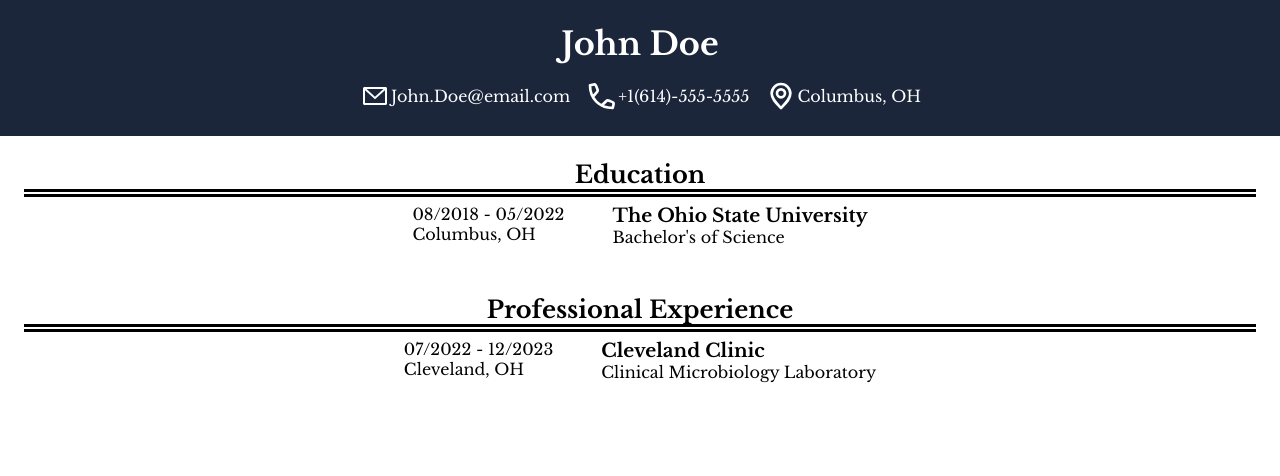
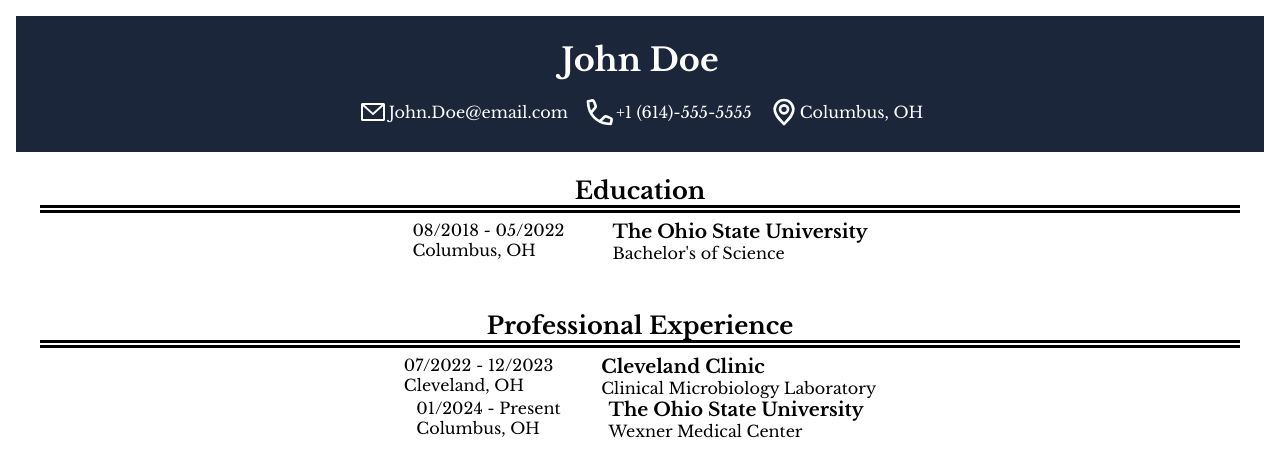
Before and after one commit to claytonm17/CV-app, a React (Vite) app: page / in a window 1280 px wide. Shown: the top 476 px of the page. Built offline with nearby package versions, Linux system fonts and the light colour scheme; the HTML template or start-up script is replaced by a standard one.

Commit message:
Able to add second professional experience

```diff
--- a/src/components/CV.jsx
+++ b/src/components/CV.jsx
@@ -8,7 +8,7 @@
 const personalInfo = {
     name: "John Doe",
     email: "John.Doe@email.com",
-    phone: "+1(614)-555-5555",
+    phone: "+1 (614)-555-5555",
     location: "Columbus, OH",
 }
 
@@ -18,6 +18,13 @@
     location: "Cleveland, OH",
     title: "Cleveland Clinic",
     info: "Clinical Microbiology Laboratory",
+}
+
+const professionalExperience2 = {
+    date: "01/2024 - Present",
+    location: "Columbus, OH",
+    title: "The Ohio State University",
+    info: "Wexner Medical Center",
 }
 
 function CV() {
@@ -36,6 +43,7 @@
             <CVSection
                 title={professionalExperience.sectionTitle}
                 contents={professionalExperience}
+                contents2={professionalExperience2}
             />
         </div>
     )
@@ -63,7 +71,7 @@
     )
 }
 
-function CVSection({ title, contents }) {
+function CVSection({ title, contents, contents2 }) {
     return (
         <div className="section">
             <h2>{title}</h2>
@@ -73,6 +81,13 @@
                 title={contents.title}
                 info={contents.info}
             />
+            {contents2 ?
+            <InformationPiece
+                date={contents2.date}
+                location={contents2.location}
+                title={contents2.title}
+                info={contents2.info}
+            /> : null}
         </div>
     )
 }
--- a/src/styles/cv.css
+++ b/src/styles/cv.css
@@ -6,6 +6,12 @@
 
 .cv {
     background-color: var(--white);
+    display: grid;
+    grid-template-columns: 1fr;
+    grid-template-rows: repeat(5, 0.5fr);
+    grid-column-gap: 0px;
+    grid-row-gap: 0px;
+    margin: 1em;
 }
 
 .heading {
```
